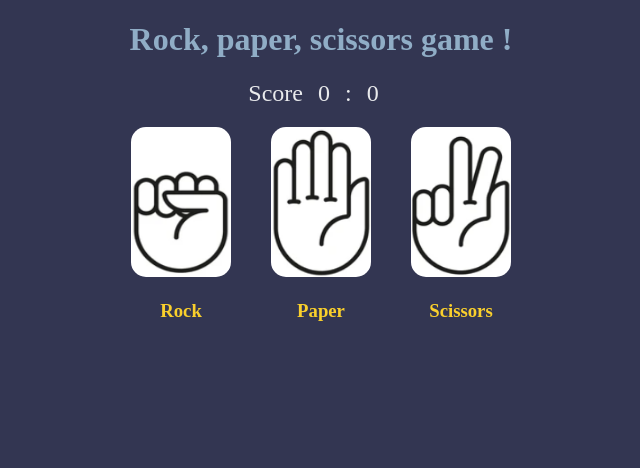
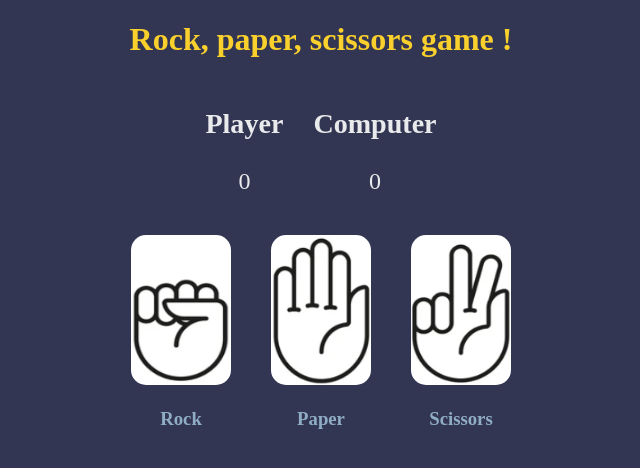
Before and after one commit to tTodorov8/Rock-paper-scissors-Game, a plain HTML site: page index.html in a window 1280 px wide. Shown: the whole page, without its empty margins (319-959 px from the left). Drawn offline with Linux system fonts and the light colour scheme.

Commit message:
small style changes added

```diff
--- a/assets/scss/style.scss
+++ b/assets/scss/style.scss
@@ -6,20 +6,19 @@ body {
       color: #e9eaec;
     }
     h1 {
-      color: #90adc6;
+      color: #fad02c;
     }
     .score {
       display: flex;
       justify-content: center;
       text-align: center;
       font-size: 24px;
-      span {
-        margin-right: 15px;
-        font-size: 24px;
-      }
+      margin: 20px;
+      // padding: 50px;
       div {
         font-size: 24px;
-        margin-right: 15px;
+        margin: 0px 15px 0px 15px;
+        // margin: 35px;
       }
     }
   }
@@ -27,7 +26,7 @@ body {
     display: flex;
     justify-content: center;
     h3 {
-      color: #fad02c;
+      color: #90adc6;
     }
     div {
       margin: 20px;
--- a/index.html
+++ b/index.html
@@ -13,10 +13,14 @@
     <div class="header">
         <h1>Rock, paper, scissors game !</h1>
         <div class="score">
-            <span>Score</span>
-            <div class="human-score">0</div>
-            <span>:</span>
-            <div class="computer-score">0</div>
+            <div class="player-wrapper">
+                <h3>Player</h3>
+                <div class="player-score">0</div>
+            </div>
+            <div class="computer-wrapper">
+                <h3>Computer</h3>
+                <div class="computer-score">0</div>
+            </div>
         </div>
     </div>
     <div class="game-wrapper">
--- a/script.js
+++ b/script.js
@@ -2,7 +2,7 @@ const rock = document.getElementById("rock");
 const paper = document.getElementById("paper");
 const scissors = document.getElementById("scissors");
 const choices = [rock, paper, scissors];
-const humanScoreDiplay = document.querySelector(".human-score");
+const humanScoreDiplay = document.querySelector(".player-score");
 const computerScoreDiplay = document.querySelector(".computer-score");
 
 let humanScore = 0;
@@ -22,7 +22,6 @@ function playingGame() {
       if (choices.includes(e.target.parentNode)) {
         const humanChoice = game(e.target.parentNode.dataset.choice);
         const computerChoice = aiGame();
-
         if (
           (humanChoice === "rock" && computerChoice === "paper") ||
           (humanChoice === "paper" && computerChoice === "scissors") ||
```
Also changed, not shown: assets/css/style.css, 1 other file.
